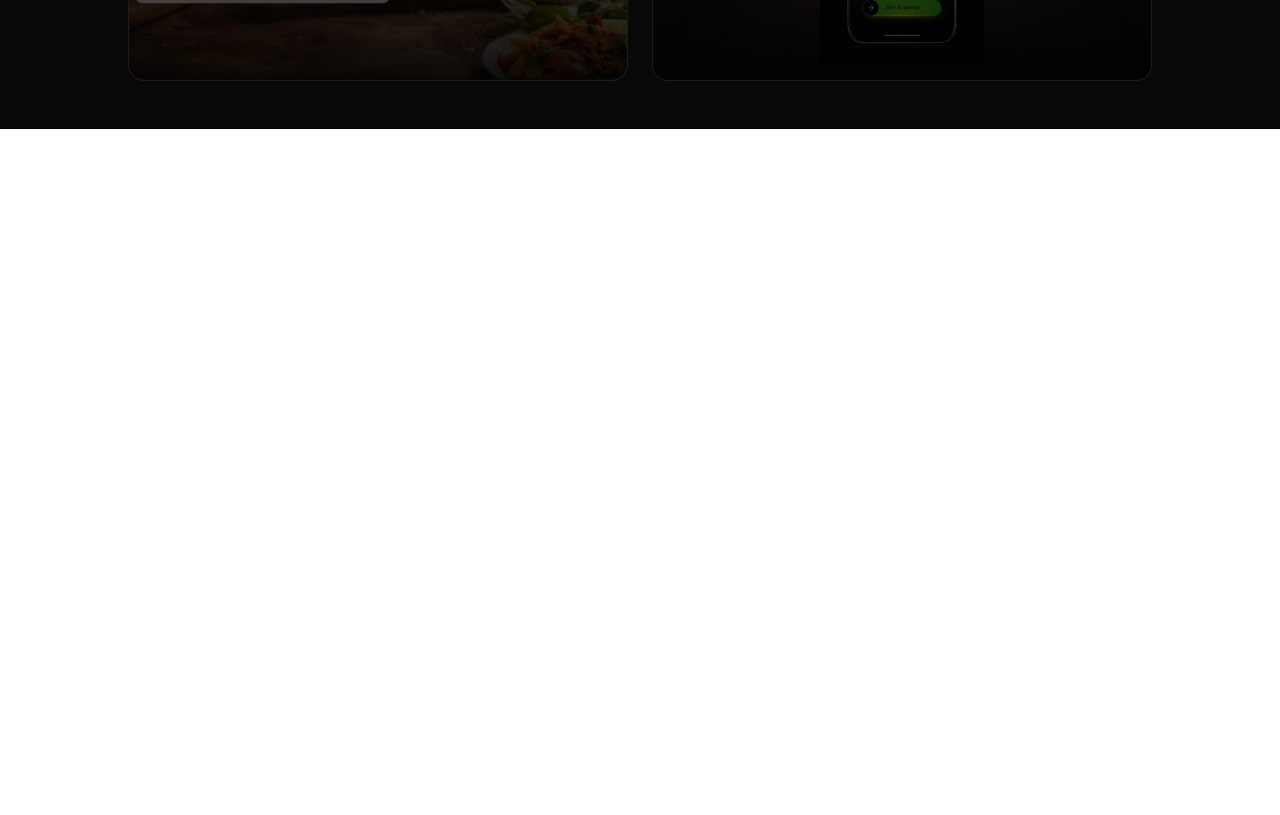
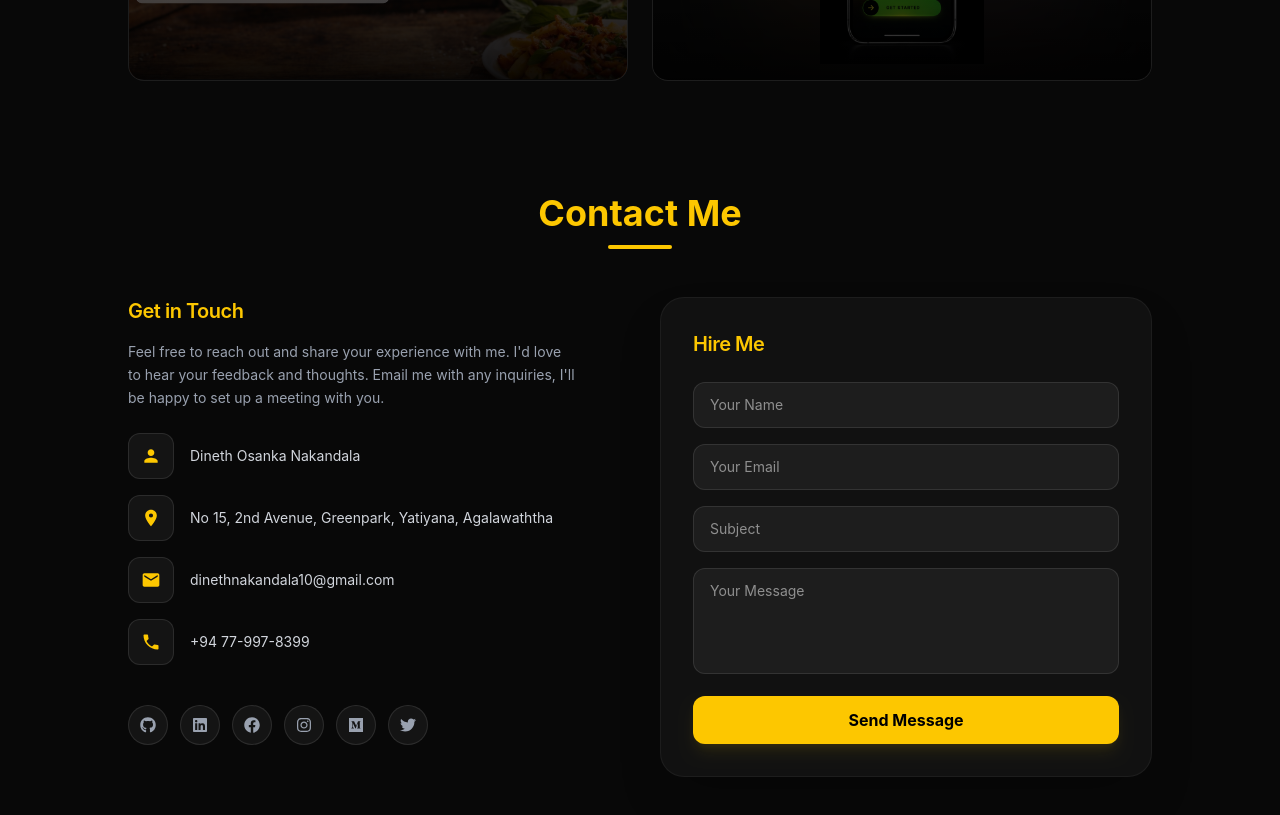
Before and after one commit to Dineth0/My-Portfolio---React, a React (Vite) app: page / in a window 1280 px wide. Shown: the part 4800-5615 px from the top of the page. Before the commit the page ends 4929 px from the top, so only its background shows below. Built offline with nearby package versions, Linux system fonts and the light colour scheme.

Commit message:
add contact section

```diff
--- a/src/App.tsx
+++ b/src/App.tsx
@@ -1,5 +1,6 @@
 import './App.css'
 import AboutSection from './components/about_section'
+import ContactSection from './components/contactme_section'
 import EducationSection from './components/education_section'
 import Header from './components/header'
 import HeroSection from './components/hero_section'
@@ -18,6 +19,7 @@ function App() {
         <EducationSection/>
         <SkillsSection/>
         <ProjectSection/>
+        <ContactSection/>
       </main>
 
     </div>
--- a/src/components/contactme_section.tsx
+++ b/src/components/contactme_section.tsx
@@ -0,0 +1,150 @@
+import React from 'react';
+import { motion } from 'framer-motion';
+import { FaGithub, FaFacebook, FaLinkedin, FaInstagram, FaMedium, FaTwitter } from 'react-icons/fa';
+import { MdEmail, MdPhone, MdLocationOn, MdPerson } from 'react-icons/md';
+
+const ContactSection: React.FC = () => {
+  return (
+    <section id="contact" className="py-16 bg-[#080808] text-white px-6">
+      <div className="max-w-5xl mx-auto">
+
+        <div className="text-center mb-12">
+          <motion.h2
+            initial={{ opacity: 0, y: 20 }}
+            whileInView={{ opacity: 1, y: 0 }}
+            className="text-3xl md:text-4xl font-bold text-yellow-400 mb-3"
+          >
+            Contact Me
+          </motion.h2>
+          <div className="w-16 h-1 bg-yellow-400 mx-auto rounded-full"></div>
+        </div>
+
+        <div className="grid grid-cols-1 md:grid-cols-2 gap-10 items-start">
+
+          <motion.div
+            initial={{ opacity: 0, x: -30 }}
+            whileInView={{ opacity: 1, x: 0 }}
+            transition={{ duration: 0.6 }}
+            className="space-y-6"
+          >
+            <div>
+              <h3 className="text-xl font-semibold text-yellow-400 mb-4 tracking-tight"> Get in Touch</h3>
+              <p className="text-gray-400 text-sm leading-relaxed max-w-md">
+                Feel free to reach out and share your experience with me. I'd love to hear your feedback and thoughts.
+                Email me with any inquiries, I'll be happy to set up a meeting with you.
+              </p>
+            </div>
+
+            <div className="space-y-4">
+              <div className="flex items-center gap-4 group">
+                <div className="p-3 bg-white/5 rounded-xl border border-white/10 group-hover:border-yellow-400/50 transition-colors">
+                  <MdPerson className="text-yellow-400" size={20} />
+                </div>
+                <span className="text-sm text-gray-300">Dineth Osanka Nakandala</span>
+              </div>
+
+              <div className="flex items-center gap-4 group">
+                <div className="p-3 bg-white/5 rounded-xl border border-white/10 group-hover:border-yellow-400/50 transition-colors">
+                  <MdLocationOn className="text-yellow-400" size={20} />
+                </div>
+                <span className="text-sm text-gray-300">No 15, 2nd Avenue, Greenpark, Yatiyana, Agalawaththa</span>
+              </div>
+
+              <div className="flex items-center gap-4 group">
+                <div className="p-3 bg-white/5 rounded-xl border border-white/10 group-hover:border-yellow-400/50 transition-colors">
+                  <MdEmail className="text-yellow-400" size={20} />
+                </div>
+                <a href="mailto:dinethnakandala10@gmail.com" className="text-sm text-gray-300 hover:text-yellow-400 transition-colors">
+                  dinethnakandala10@gmail.com
+                </a>
+              </div>
+
+              <div className="flex items-center gap-4 group">
+                <div className="p-3 bg-white/5 rounded-xl border border-white/10 group-hover:border-yellow-400/50 transition-colors">
+                  <MdPhone className="text-yellow-400" size={20} />
+                </div>
+                <a href="tel:+94779978399" className="text-sm text-gray-300 hover:text-yellow-400 transition-colors">
+                  +94 77-997-8399
+                </a>
+              </div>
+            </div>
+
+            <div className="flex flex-wrap gap-3 pt-4">
+              {[
+                { icon: <FaGithub />, link: "https://github.com/Dineth0" },
+                { icon: <FaLinkedin />, link: "https://www.linkedin.com/in/dineth-nakandala-2b8aa42b4/" },
+                { icon: <FaFacebook />, link: "https://www.facebook.com/dineth.nakandala" },
+                { icon: <FaInstagram />, link: "https://www.instagram.com/dinethnakandala/" },
+                { icon: <FaMedium />, link: "https://medium.com/@dinethnakandala10" },
+                { icon: <FaTwitter />, link: "https://x.com/DinethNakandala" }
+              ].map((social, idx) => (
+                <a
+                  key={idx}
+                  href={social.link}
+                  target="_blank"
+                  rel="noreferrer"
+                  className="w-10 h-10 flex items-center justify-center rounded-full bg-white/5 border border-white/10 text-gray-400 hover:bg-yellow-400 hover:text-black hover:border-yellow-400 transition-all duration-300"
+                >
+                  {social.icon}
+                </a>
+              ))}
+            </div>
+          </motion.div>
+
+          <motion.div
+            initial={{ opacity: 0, x: 30 }}
+            whileInView={{ opacity: 1, x: 0 }}
+            transition={{ duration: 0.6 }}
+            className="bg-[#111] p-6 md:p-8 rounded-3xl border border-white/5 shadow-2xl"
+          >
+            <h3 className="text-xl font-semibold text-yellow-400 mb-6 tracking-tight">Hire Me</h3>
+
+            <form className="space-y-4">
+              <div className="space-y-1">
+                <input
+                  type="text"
+                  placeholder="Your Name"
+                  className="w-full bg-white/5 border border-white/10 rounded-xl px-4 py-3 text-sm focus:outline-none focus:border-yellow-400/50 transition-colors"
+                />
+              </div>
+
+              <div className="space-y-1">
+                <input
+                  type="email"
+                  placeholder="Your Email"
+                  className="w-full bg-white/5 border border-white/10 rounded-xl px-4 py-3 text-sm focus:outline-none focus:border-yellow-400/50 transition-colors"
+                />
+              </div>
+
+              <div className="space-y-1">
+                <input
+                  type="text"
+                  placeholder="Subject"
+                  className="w-full bg-white/5 border border-white/10 rounded-xl px-4 py-3 text-sm focus:outline-none focus:border-yellow-400/50 transition-colors"
+                />
+              </div>
+
+              <div className="space-y-1">
+                <textarea
+                  placeholder="Your Message"
+                  rows={4}
+                  className="w-full bg-white/5 border border-white/10 rounded-xl px-4 py-3 text-sm focus:outline-none focus:border-yellow-400/50 transition-colors resize-none"
+                />
+              </div>
+
+              <button
+                type="submit"
+                className="w-full bg-yellow-400 hover:bg-yellow-500 text-black font-bold py-3 rounded-xl transition-all duration-300 transform active:scale-95 shadow-lg shadow-yellow-400/10"
+              >
+                Send Message
+              </button>
+            </form>
+          </motion.div>
+
+        </div>
+      </div>
+    </section>
+  );
+};
+
+export default ContactSection;
```
